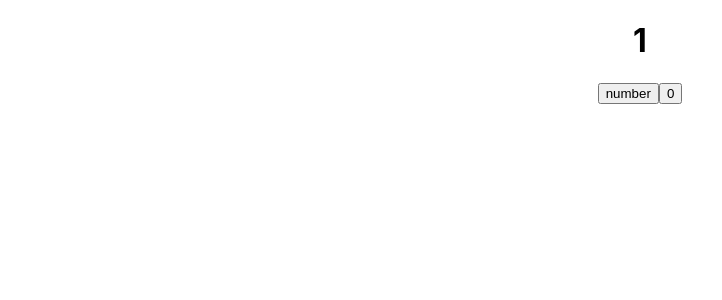
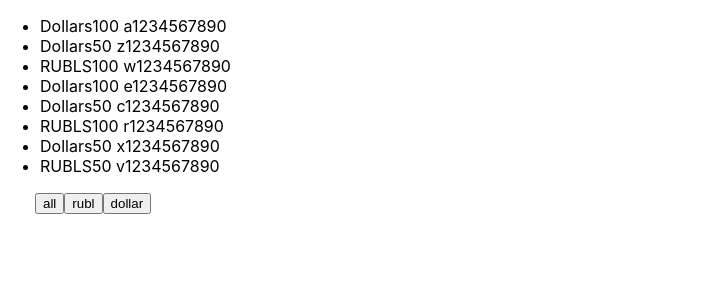
Before and after one commit to ZaikouskiSergey/microtasks, a React (Create React App) app: page / in a window 1280 px wide. Shown: the top 300 px of the page, without its empty margins (0-722 px from the left). Built offline with nearby package versions, Linux system fonts and the light colour scheme.

Commit message:
lesson filter

```diff
--- a/src/App.tsx
+++ b/src/App.tsx
@@ -1,26 +1,62 @@
 import React, {useState} from 'react';
 import './App.css';
 import {Button} from "./components/Button";
+import {NewComponent} from "./components/NewComponent";
 
+export type NewButtonType = 'dollar' | 'rubl' | 'all'
 
 function App() {
+    const [money, setMoney] = useState([
+        {banknots: 'Dollars', value: 100, number: ' a1234567890'},
+        {banknots: 'Dollars', value: 50, number: ' z1234567890'},
+        {banknots: 'RUBLS', value: 100, number: ' w1234567890'},
+        {banknots: 'Dollars', value: 100, number: ' e1234567890'},
+        {banknots: 'Dollars', value: 50, number: ' c1234567890'},
+        {banknots: 'RUBLS', value: 100, number: ' r1234567890'},
+        {banknots: 'Dollars', value: 50, number: ' x1234567890'},
+        {banknots: 'RUBLS', value: 50, number: ' v1234567890'},
+    ])
 
-    //let a = 1;
-    let[a,setA]=useState(1)
+    const [filter, setFilter] = useState('all');
 
-    let onclickHandler = () => {
-        setA(++a)
+    let currentMoney = money;
+
+    if (filter === 'dollar') {
+        currentMoney = money.filter(filteredMoney => filteredMoney.banknots === 'Dollars')
     }
-    let  onclickHandler1 = () => {
-        setA(0)
+    if (filter === 'rubl') {
+        currentMoney = money.filter(filteredMoney => filteredMoney.banknots === 'RUBLS')
+
+    }
+    const onClickHandler = (nameButton: NewButtonType) => {
+        setFilter(nameButton)
     }
     return (
-        <div className="App">
-            <h1>{a}</h1>
-            <button onClick={onclickHandler}>number</button>
-            <button onClick={onclickHandler1}>0</button>
-        </div>
+        <NewComponent
+            currentMoney={currentMoney}
+            onClickHandler={onClickHandler}
+        />
+        /* <>
+             <ul>
+                 {currentMoney.map((objFromMoneyArr, index) => {
+                     return (
+                         <li key={index}>
+                             <span>{objFromMoneyArr.banknots}</span>
+                             <span>{objFromMoneyArr.value}</span>
+                             <span>{objFromMoneyArr.number}</span>
+                         </li>
+                     )
+                 })}
+
+             </ul>
+             <div style={{marginLeft: '35px'}}>
+                 <button onClick={() => onClickHandler('all')}>all</button>
+                 <button onClick={() => onClickHandler('rubl')}>rubl</button>
+                 <button onClick={() => onClickHandler('dollar')}>dollar</button>
+             </div>
+         </>*/
+
     );
 }
 
-export default App;
+export default App
--- /dev/null
+++ b/src/components/NewComponent.tsx
@@ -0,0 +1,38 @@
+import React from "react";
+import {NewButtonType} from "../App";
+
+export type CurrentType ={
+    banknots: string
+    value: number
+    number: string
+}
+export type NewComponentType={
+    currentMoney: Array<CurrentType>
+    onClickHandler:(nameButton:NewButtonType )=> void
+}
+
+export const NewComponent=(props:NewComponentType)=>{
+return(
+    <>
+        <ul>
+            {props.currentMoney.map((objFromMoneyArr, index) => {
+                return (
+                    <li key={index}>
+                        <span>{objFromMoneyArr.banknots}</span>
+                        <span>{objFromMoneyArr.value}</span>
+                        <span>{objFromMoneyArr.number}</span>
+                    </li>
+                )
+            })}
+
+        </ul>
+
+
+
+        <div style={{marginLeft: '35px'}}>
+            <button onClick={() => props.onClickHandler('all')}>all</button>
+            <button onClick={() => props.onClickHandler('rubl')}>rubl</button>
+            <button onClick={() => props.onClickHandler('dollar')}>dollar</button>
+        </div>
+    </>
+)}
```
